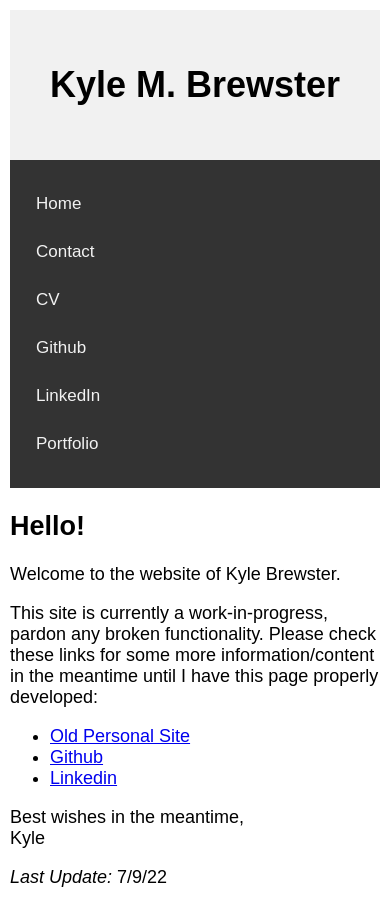
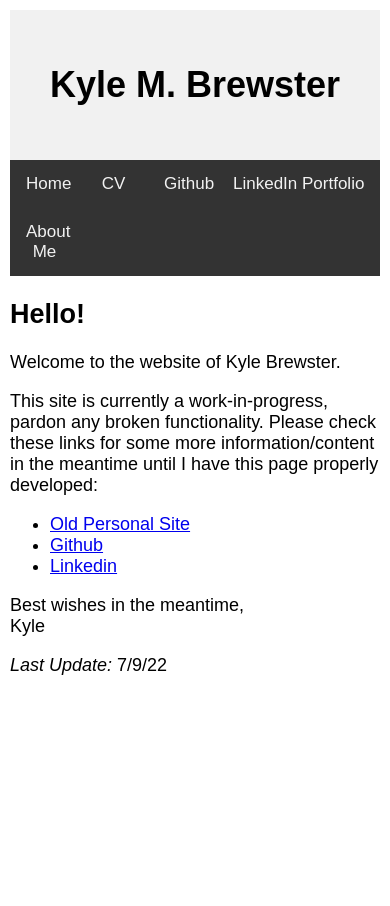
Before and after one commit to k-brew/personal-site, a Jekyll site: the page built from index.md, in a window 390 px wide. Built offline with Jekyll 4.4.1, drawn with Linux system fonts in a browser that asks for light colours.

Commit message:
Update default.html

```diff
--- a/_layouts/default.html
+++ b/_layouts/default.html
@@ -125,47 +125,28 @@
   padding-top: 60px;
 }
 
-@media screen and (max-width: 580px) {
-  #navbar {
-    padding: 20px 10px !important;
-  }
-  #navbar a {
-    float: none;
-    display: block;
-    text-align: left;
-  }
-  #navbar-right {
-    float: none;
-  }
-}
-
 </style>
 </head>
 <body>
 
-<div id="header" class="header">
+<div class="header">
   <h1 class="project-name">{{ page.title | default: site.title | default: site.github.repository_name }}</h1>
 </div>
 
-
 <div id="navbar">
   <a href="https://k-brew.github.io/personal-site/">Home</a>
-  <a href="https://k-brew.github.io/personal-site/">Contact</a>
   <a href="https://k-brew.github.io/personal-site/files/CV.html">CV</a>
   <a href="https://github.com/k-brew">Github</a>
   <a href="https://www.linkedin.com/in/kyle-brewster/">LinkedIn</a>
   <a href="https://www.linkedin.com/in/kyle-brewster/">Portfolio</a>
+  <a href="https://k-brew.github.io/personal-site/">About Me</a>
 </div>
-
-
-
 
 <main id="content" class="main-content" role="main">
       {{ content }}
   </main>
 
-
-<script>
+  <script>
 window.onscroll = function() {myFunction()};
 
 var navbar = document.getElementById("navbar");
@@ -179,19 +160,5 @@
   }
 }
 </script>
-
-<script>
-    // When the user scrolls down 80px from the top of the document, resize the navbar's padding and the logo's font size
-    window.onscroll = function() {scrollFunction()};
-
-    function scrollFunction() {
-      if (document.body.scrollTop > 80 || document.documentElement.scrollTop > 80) {
-        document.getElementById("header").style.padding = "10px 10px";
-      } else {
-        document.getElementById("header").style.padding = "30px 10px";
-      }
-    }
-    </script>
-
 </body>
 </html>
```
